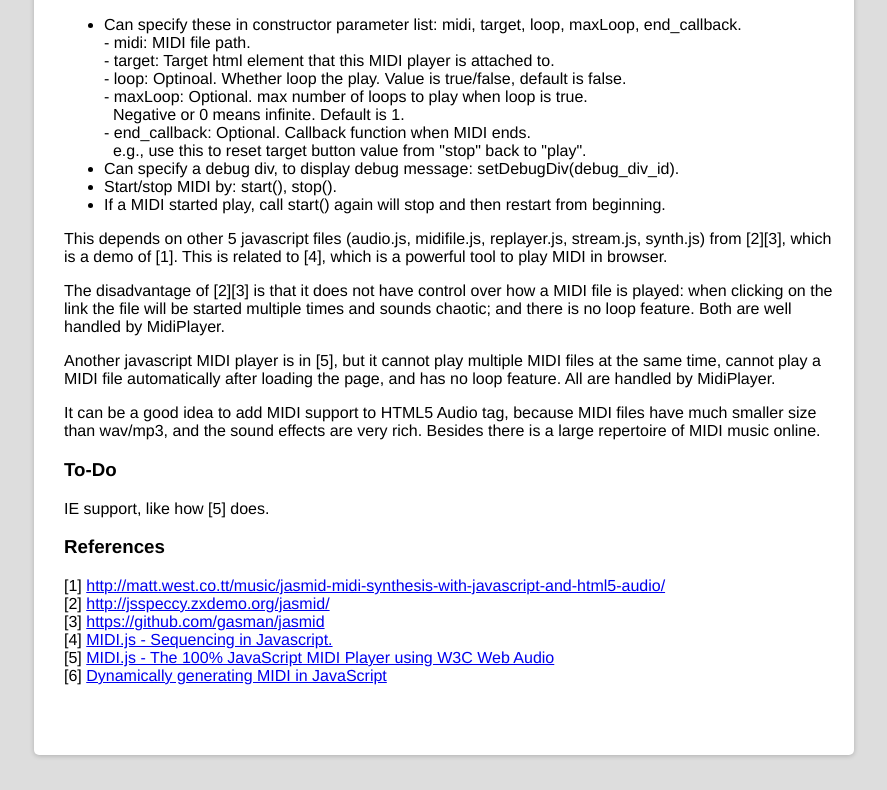
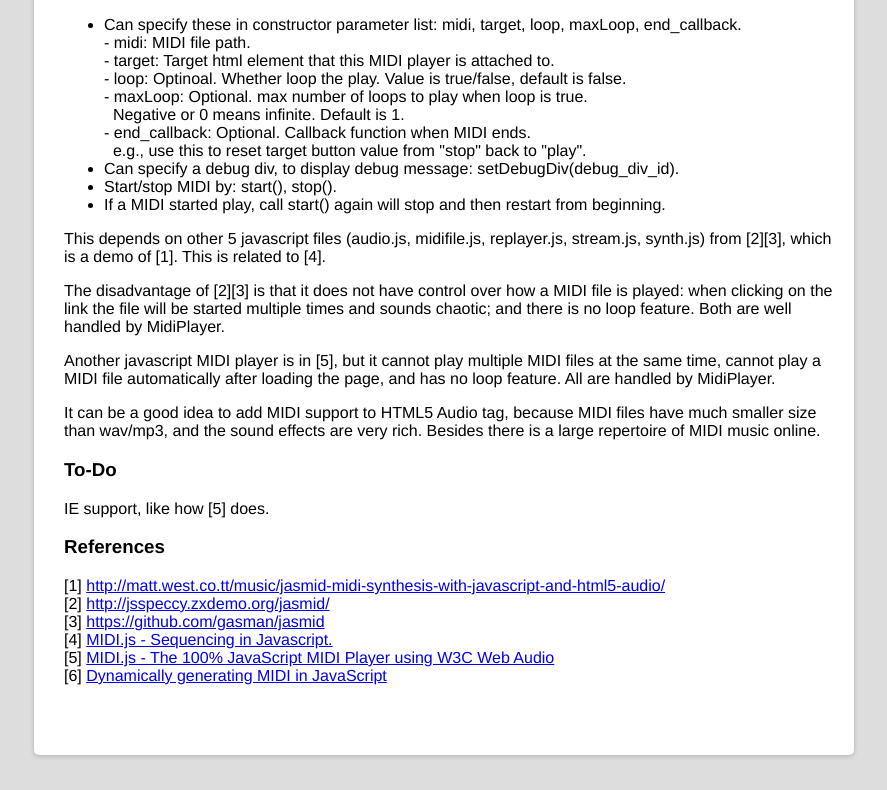
Before and after one commit to chenx/MidiPlayer, a plain HTML site: page index.html in a window 1280 px wide. Shown: the part 903-1693 px from the top of the page, without its empty margins (196-1083 px from the left). Drawn offline with Linux system fonts and the light colour scheme.

Commit message:
Update index.html

```diff
--- a/index.html
+++ b/index.html
@@ -114,7 +114,7 @@ This is needed by Safari and Opera.
 </ul>
 
 <p>This depends on other 5 javascript files (audio.js, midifile.js, replayer.js, stream.js, synth.js) from [2][3],
-which is a demo of [1]. This is related to [4], which is a powerful tool to play MIDI in browser.
+which is a demo of [1]. This is related to [4].
 
 <p>The disadvantage of [2][3] is that it does not have control over how a MIDI file is played: when clicking on the
 link the file will be started multiple times and sounds chaotic; and there is no loop feature. Both are well handled
```
